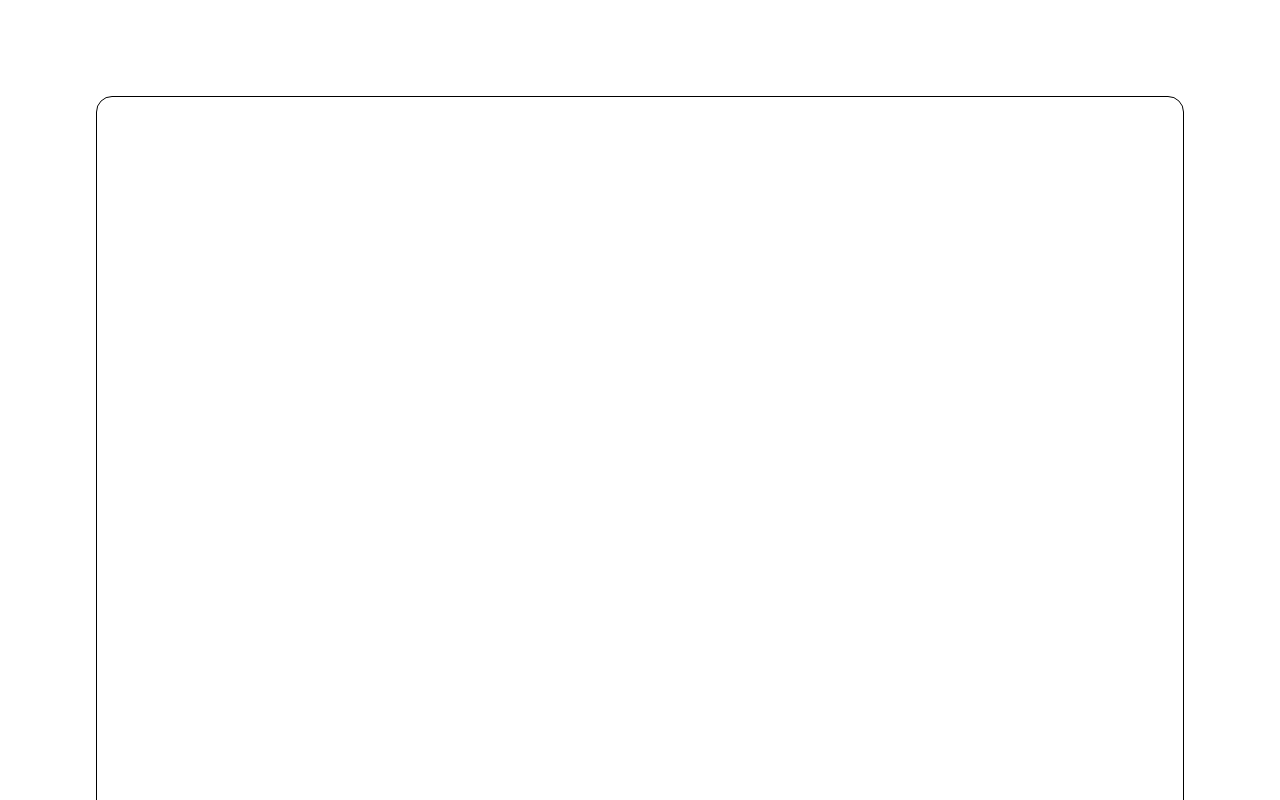
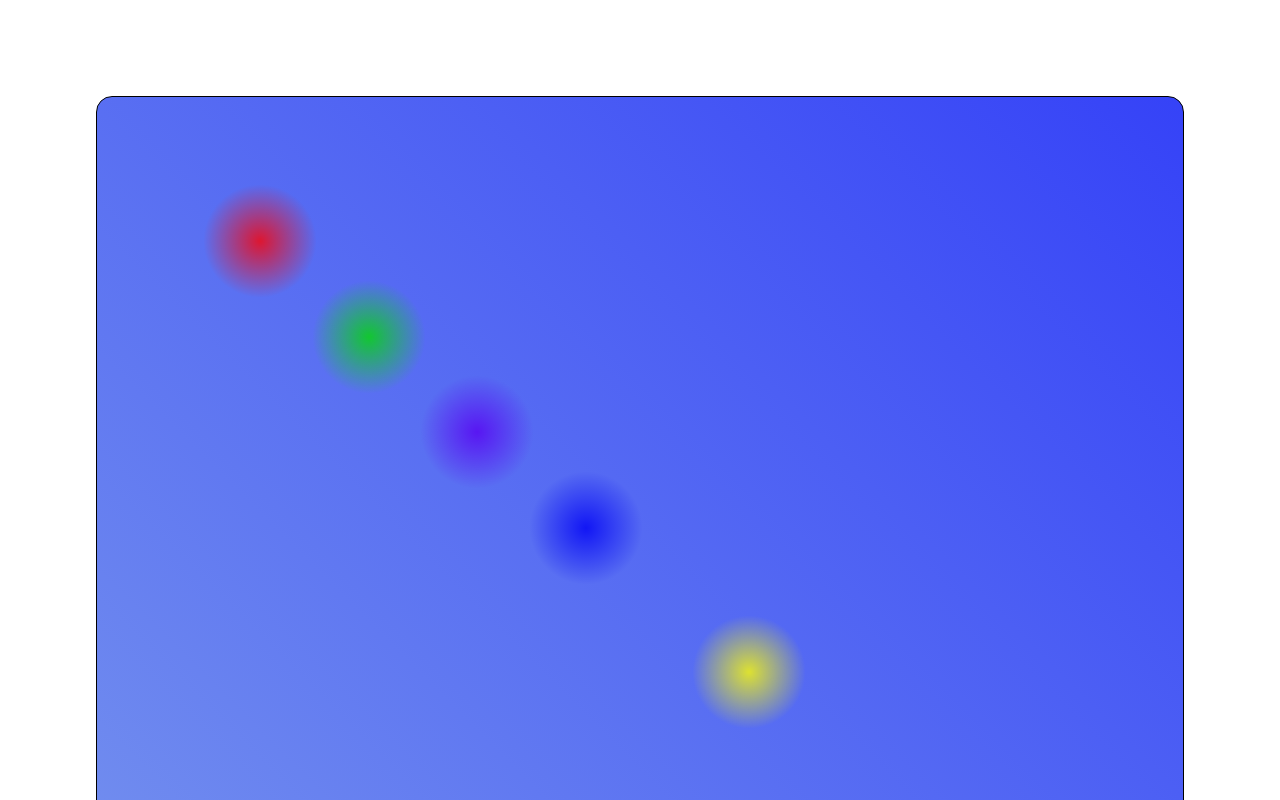
Before and after one commit to soype/bubbles, a Next.js app: page / in a window 1280 px wide. Shown: the top 800 px of the page. Built offline with nearby package versions, Linux system fonts and the light colour scheme.

Commit message:
Bubble bubble

```diff
--- /dev/null
+++ b/src/app/components/bubbles/bubbles.module.scss
@@ -0,0 +1,95 @@
+@mixin blend-hard{
+    mix-blend-mode: hard-light;
+}
+
+$green: rgb(0, 225, 0);
+$green-lt: rgb(79, 190, 79);
+$red: red;
+$red-lt: rgb(251, 130, 130);
+$purple: purple;
+$purple-lt: rgb(180, 86, 180);
+$blue: rgb(0, 0, 162);
+$blue-lt: rgb(43, 43, 209);
+$yellow: rgb(255, 255, 0);
+$yellow-lt: rgb(255, 255, 161);
+
+
+$bubble-size: 10rem;
+
+
+.container{
+    width: 100%;
+    border: solid 1px black;
+    height: 60rem;
+    border-radius: 1rem;
+    background-image: linear-gradient(45deg, lightblue, blue);
+    background-size: 400%;
+    background-position: center;
+    position: relative;
+    overflow: hidden
+  }
+
+  .b1{
+    position: absolute;
+    background: radial-gradient(circle at center, rgba($green, 0.8) 0, rgba($green-lt, 0) 50%) no-repeat;
+    @include blend-hard();
+
+    height: $bubble-size;
+    width: $bubble-size;
+    top: calc((50% - $bubble-size) /2);
+    left: calc((50% - $bubble-size) /2);
+
+    opacity: 1;
+  }
+
+  .b2{
+    position: absolute;
+    background: radial-gradient(circle at center, rgba($red, 0.8) 0, rgba($red-lt, 0) 50%) no-repeat;
+    @include blend-hard();
+
+    height: $bubble-size;
+    width: $bubble-size;
+    top: calc((30% - $bubble-size) /2);
+    left: calc((30% - $bubble-size) /2);
+
+    opacity: 1;
+  }
+
+  .b3{
+    position: absolute;
+    background: radial-gradient(circle at center, rgba($purple, 0.8) 0, rgba($purple-lt, 0) 50%) no-repeat;
+    @include blend-hard();
+
+    height: $bubble-size;
+    width: $bubble-size;
+    top: calc((70% - $bubble-size) /2);
+    left: calc((70% - $bubble-size) /2);
+
+    opacity: 1;
+  }
+
+  .b4{
+    position: absolute;
+    background: radial-gradient(circle at center, rgba($blue, 0.8) 0, rgba($blue-lt, 0) 50%) no-repeat;
+    @include blend-hard();
+
+    height: $bubble-size;
+    width: $bubble-size;
+    top: calc((90% - $bubble-size) /2);
+    left: calc((90% - $bubble-size) /2);
+
+    opacity: 1;
+  }
+
+  .b5{
+    position: absolute;
+    background: radial-gradient(circle at center, rgba($yellow, 0.8) 0, rgba($yellow-lt, 0) 50%) no-repeat;
+    @include blend-hard();
+
+    height: $bubble-size;
+    width: $bubble-size;
+    top: calc((120% - $bubble-size) /2);
+    left: calc((120% - $bubble-size) /2);
+
+    opacity: 1;
+  }
--- /dev/null
+++ b/src/app/components/bubbles/index.js
@@ -0,0 +1,17 @@
+import React from 'react';
+
+import styles from './bubbles.module.scss';
+
+const Bubbles = () => {
+  return (
+    <div className={styles.container}>
+        <div className={styles.b1}></div>
+        <div className={styles.b2}></div>
+        <div className={styles.b3}></div>
+        <div className={styles.b4}></div>
+        <div className={styles.b5}></div>
+    </div>
+  )
+}
+
+export default Bubbles;
--- a/src/app/page.js
+++ b/src/app/page.js
@@ -1,10 +1,12 @@
 
 import styles from "./page.module.scss";
+
+import Bubbles from "./components/bubbles";
 
 export default function Home() {
   return (
     <main className={styles.main}>
-      <div className={styles.container}></div>
+      <Bubbles></Bubbles>
     </main>
   );
 }
--- a/src/app/page.module.scss
+++ b/src/app/page.module.scss
@@ -6,10 +6,3 @@
   padding: 6rem;
   min-height: 100vh;
 }
-
-.container{
-  width: 100%;
-  border: solid 1px black;
-  height: 60rem;
-  border-radius: 1rem;
-}
```
Also changed, not shown: src/app/bubbles.scss (deleted).
